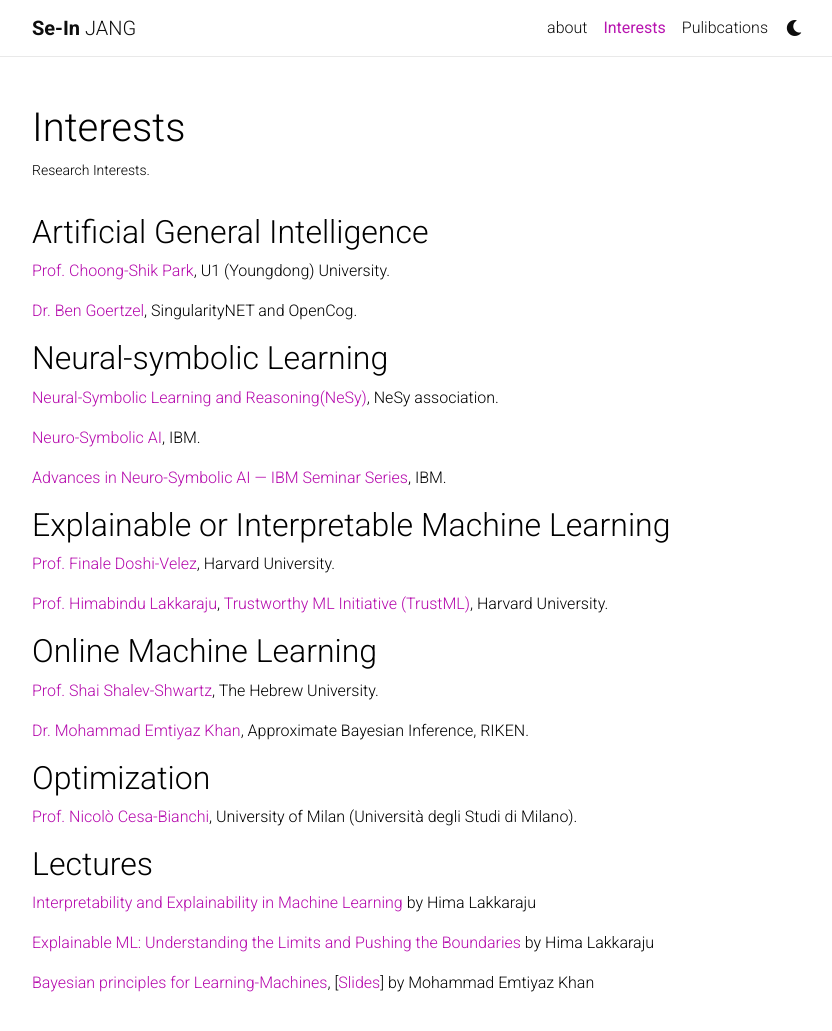
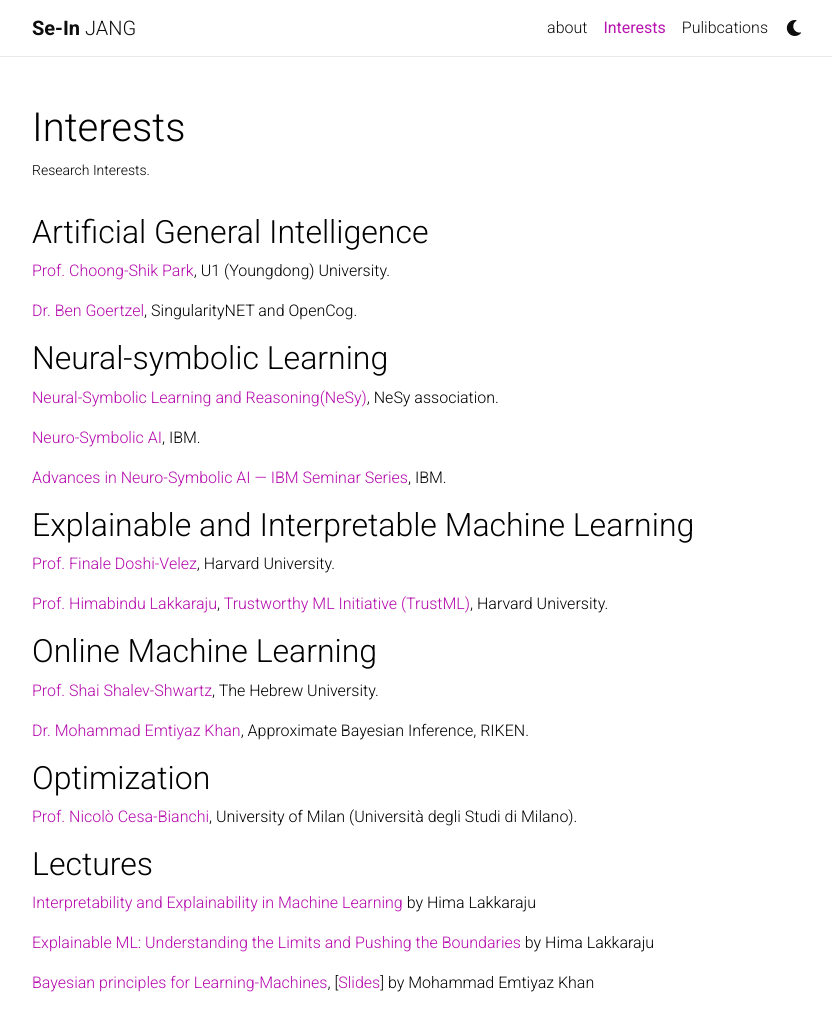
Before and after one commit to sijang/sijang.github.io, a Jekyll site: the page built from _pages/Interests.md, in a window 1280 px wide and 1081 px high. Shown: the top 1031 px of the window, without its empty margins (223-1055 px from the left). Built offline with Jekyll 4.4.1, drawn with Linux system fonts in a browser that asks for light colours; nearby versions of some CDN libraries; a style sheet for code colours, icons or effects is not loaded.

Commit message:
Update Interests.md

```diff
--- a/_pages/Interests.md
+++ b/_pages/Interests.md
@@ -22,7 +22,7 @@ nav: true
 
 
 
-## Explainable or Interpretable Machine Learning
+## Explainable and Interpretable Machine Learning
   > [Prof. Finale Doshi-Velez](https://dtak.github.io){:target="_blank"}, Harvard University.
 
   > [Prof. Himabindu Lakkaraju](https://himalakkaraju.github.io){:target="_blank"}, [Trustworthy ML Initiative (TrustML)](https://www.trustworthyml.org/){:target="_blank"}, Harvard University.
```
